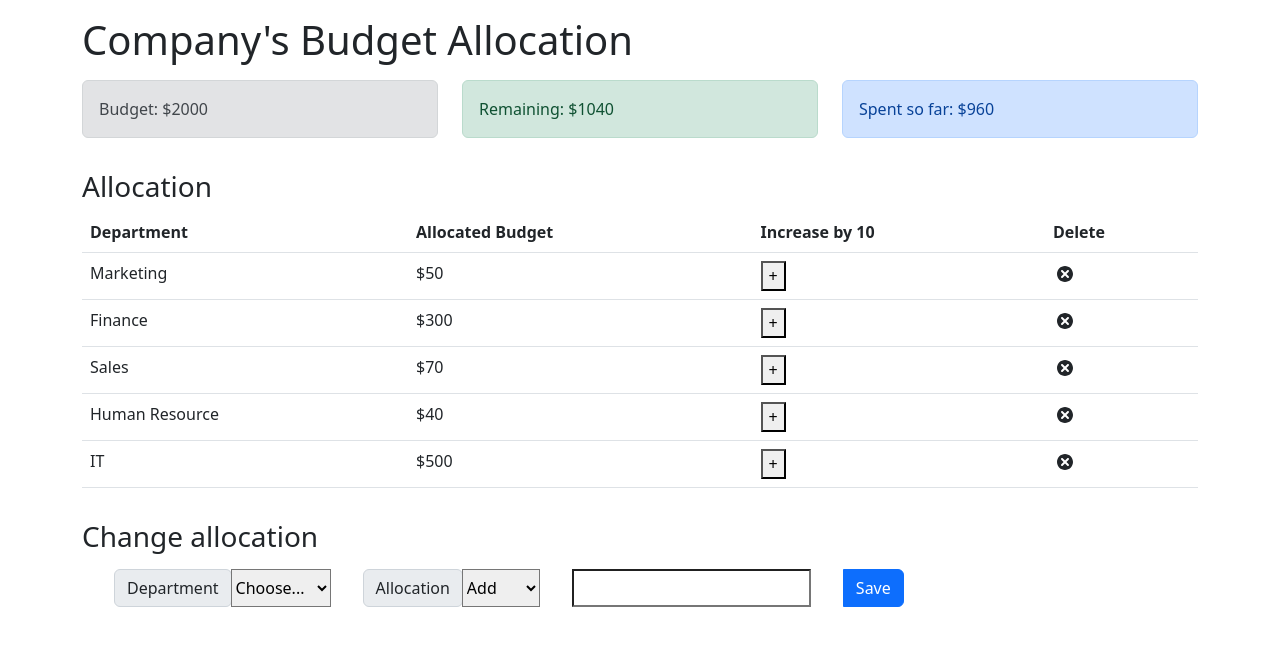
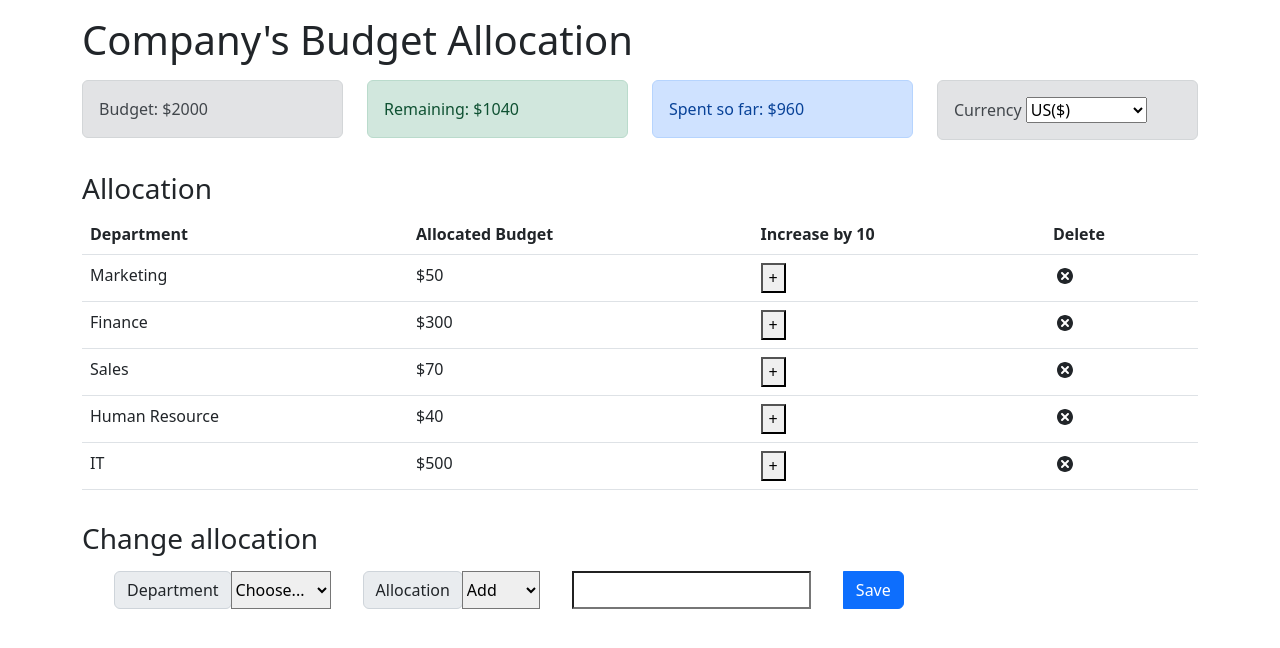
Before and after one commit to dracospitfire/Budget-App, a React (Create React App) app: page / in a window 1280 px wide. Shown: the top 648 px of the page. Built offline with nearby package versions, Linux system fonts and the light colour scheme.

Commit message:
Added Currecny Choice

```diff
--- a/src/App.js
+++ b/src/App.js
@@ -11,6 +11,8 @@ import Budget from './components/Budget';
 import RemainingBudget from './components/Remaining';
 //Code to import ExpenseTotal.js
 import ExpenseTotal from './components/ExpenseTotal';
+//Code to import Currency.js
+import Currency from './components/Currency';
 //Code to import ExpenseList.js
 import ExpenseList from './components/ExpenseList';
 //Code to import AllocationFrom.js
@@ -43,7 +45,12 @@ const App = () => {
                             <ExpenseTotal/>
                         </div>
                     }
-                        {/* Add ExpenseList component here under */}
+                        {/* Add Currency component here under */
+                    //Currency component
+                        <div className='col-sm'>
+                            <Currency/>
+                        </div>
+                    }
                 </div>
                     <h3 className='mt-3'>Allocation</h3>
                     <div className='row'>
--- a/src/components/AllocationForm.js
+++ b/src/components/AllocationForm.js
@@ -3,7 +3,7 @@ import React, { useContext, useState } from 'react';
 import { AppContext } from '../context/AppContext';
 
 const AllocationForm = (props) => {
-    const { dispatch,remaining  } = useContext(AppContext);
+    const { dispatch, remaining } = useContext(AppContext);
 
     const [name, setName] = useState('');
     const [cost, setCost] = useState('');
--- a/src/components/Budget.js
+++ b/src/components/Budget.js
@@ -3,10 +3,10 @@ import React, { useContext } from 'react';
 import { AppContext } from '../context/AppContext';
 
 const Budget = () => {
-    const { budget } = useContext(AppContext);
+    const { budget, Currency } = useContext(AppContext);
     return (
         <div className='alert alert-secondary'>
-            <span>Budget: ${budget}</span>
+            <span>Budget: {Currency}{budget}</span>
         </div>
     );
 };
--- /dev/null
+++ b/src/components/Currency.js
@@ -0,0 +1,27 @@
+import React, { useContext } from 'react';
+import { AppContext } from '../context/AppContext';
+
+const Currency = () => {
+  const {dispatch } = useContext(AppContext);
+    const changeCurrency = (val)=>{
+            dispatch({
+                type: 'CHG_CURRENCY',
+                payload: val,
+            })
+    }
+
+  return (
+        <div className='alert alert-secondary'> Currency {
+      <select name="Currency" id="Currency" onChange={event=>changeCurrency(event.target.value)}>
+        <option value="$">US($)</option>
+        <option value="£">UK(£)</option>
+        <option value="₹">India(₹)</option>
+        <option value="€">Europe(€)</option>
+        <option value="CAD">Canada(CAD)</option>
+      </select>
+      }
+    </div>
+    );
+};
+
+export default Currency;
--- a/src/components/ExpenseItem.js
+++ b/src/components/ExpenseItem.js
@@ -4,7 +4,7 @@ import { TiDelete } from 'react-icons/ti';
 import { AppContext } from '../context/AppContext';
 
 const ExpenseItem = (props) => {
-    const { dispatch } = useContext(AppContext);
+    const { dispatch,Currency } = useContext(AppContext);
 
     const handleDeleteExpense = () => {
         dispatch({
@@ -27,7 +27,7 @@ const ExpenseItem = (props) => {
     return (
         <tr>
         <td>{props.name}</td>
-        <td>${props.cost}</td>
+        <td>{Currency}{props.cost}</td>
         <td><button onClick={event=> increaseAllocation(props.name)}>+</button></td>
         <td><TiDelete size='1.5em' onClick={handleDeleteExpense}></TiDelete></td>
         </tr>
--- a/src/components/ExpenseTotal.js
+++ b/src/components/ExpenseTotal.js
@@ -3,14 +3,14 @@ import React, { useContext } from 'react';
 import { AppContext } from '../context/AppContext';
 
 const ExpenseTotal = () => {
-    const { expenses } = useContext(AppContext);
+    const { expenses, Currency} = useContext(AppContext);
     const totalExpenses = expenses.reduce((total, item) => {
         return (total += item.cost);
     }, 0);
 
     return (
         <div className='alert alert-primary'>
-            <span>Spent so far: ${totalExpenses}</span>
+            <span>Spent so far: {Currency}{totalExpenses}</span>
         </div>
     );
 };
--- a/src/components/Remaining.js
+++ b/src/components/Remaining.js
@@ -3,7 +3,7 @@ import React, { useContext } from 'react';
 import { AppContext } from '../context/AppContext';
 
 const Remaining = () => {
-    const { expenses, budget } = useContext(AppContext);
+    const { expenses, budget, Currency } = useContext(AppContext);
     const totalExpenses = expenses.reduce((total, item) => {
         return (total = total + item.cost);
     }, 0);
@@ -12,7 +12,7 @@ const Remaining = () => {
 
     return (
         <div className={`alert ${alertType}`}>
-            <span>Remaining: ${budget - totalExpenses}</span>
+            <span>Remaining: {Currency}{budget - totalExpenses}</span>
         </div>
     );
 };
--- a/src/context/AppContext.js
+++ b/src/context/AppContext.js
@@ -66,7 +66,7 @@ export const AppReducer = (state, action) => {
             };
         case 'CHG_CURRENCY':
             action.type = "DONE";
-            state.currency = action.payload;
+            state.Currency = action.payload;
             return {
                 ...state
             }
@@ -86,7 +86,7 @@ const initialState = {
         { id: "Human Resource", name: 'Human Resource', cost: 40 },
         { id: "IT", name: 'IT', cost: 500 },
     ],
-    currency: '$'
+    Currency: '$'
 };
 
 // 2. Creates the context this is the thing our components import and use to get the state
@@ -113,7 +113,7 @@ export const AppProvider = (props) => {
                 budget: state.budget,
                 remaining: remaining,
                 dispatch,
-                currency: state.currency
+                Currency: state.Currency
             }}
         >
             {props.children}
```
